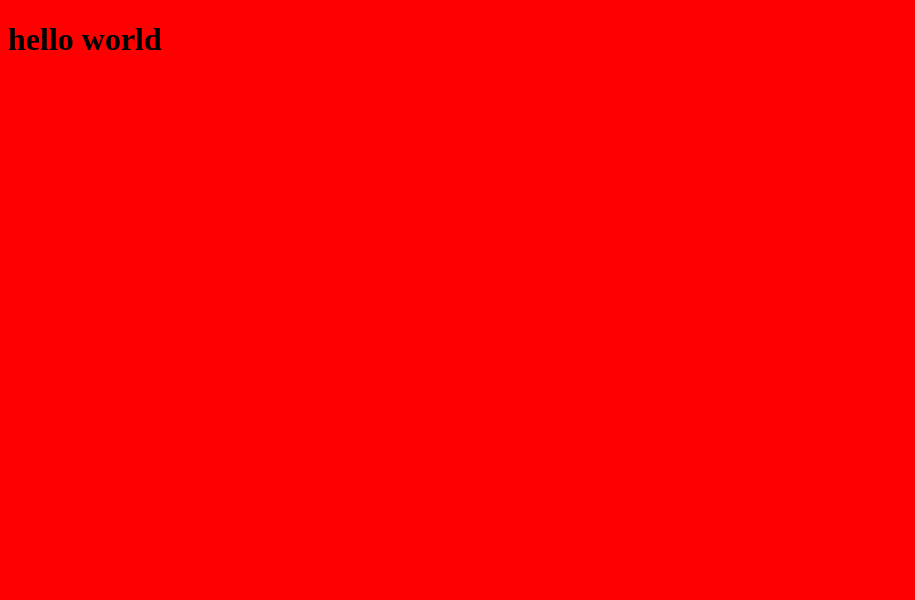
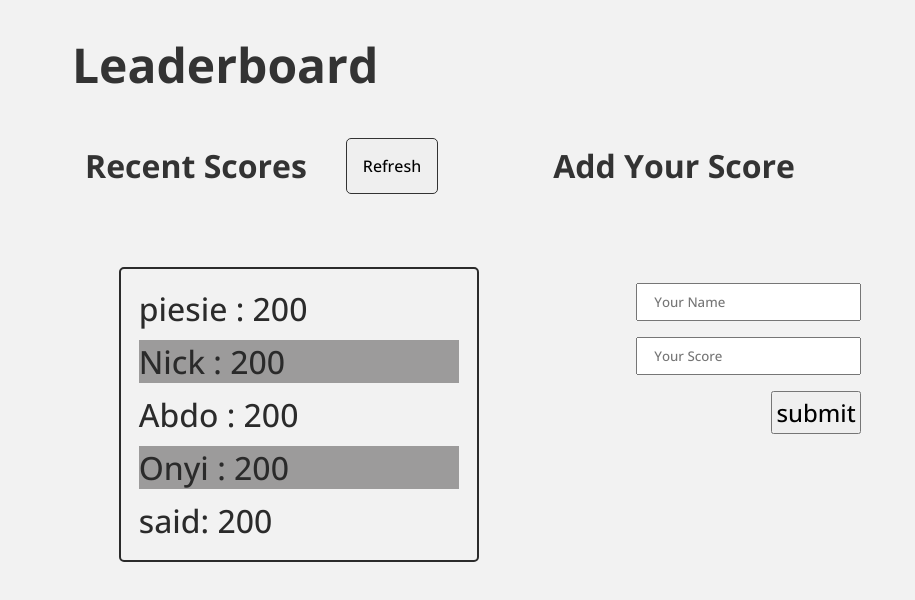
Before and after one commit to nickemma/leaderboard, a website built with webpack: page src/index.html in a window 1280 px wide. Shown: the whole page, without its empty margins (0-915 px from the left). Built offline with nearby package versions, Linux system fonts and the light colour scheme.

Commit message:
add the structure and the design wireframe

```diff
--- a/src/index.html
+++ b/src/index.html
@@ -7,6 +7,37 @@
     <title>Leaderboard</title>
   </head>
   <body>
-    <h1>hello world</h1>
+    <header class="header">
+      <h1>Leaderboard</h1>
+    </header>
+    <section class="container-inner">
+      <div class="main">
+        <div class="leaderboard">
+          <h2>Recent scores</h2>
+          <button id="refresh-btn">Refresh</button>
+        </div>
+        <div class="add">
+          <h2>add your score</h2>
+        </div>
+      </div>
+      <div class="score">
+        <ul class="scorelist">
+          <li>piesie : 200</li>
+          <li>Nick : 200</li>
+          <li>Abdo : 200</li>
+          <li>Onyi : 200</li>
+          <li>said: 200</li>
+        </ul>
+        <form action="" method="post">
+          <div>
+            <input type="text" name="name" placeholder="Your Name" />
+          </div>
+          <div>
+            <input type="text" name="score" placeholder="Your Score" />
+          </div>
+          <button type="submit" value="Add" id="add-btn">submit</button>
+        </form>
+      </div>
+    </section>
   </body>
 </html>
--- a/src/styles.css
+++ b/src/styles.css
@@ -1,3 +1,133 @@
+@import url('https://fonts.googleapis.com/css2?family=Lato:wght@400;700&family=Open+Sans:wght@500;700;800&display=swap');
+
+* {
+  margin: 0;
+  padding: 0;
+  box-sizing: border-box;
+  outline: none;
+  transition: all 0.2s linear;
+  font-family: 'Open Sans', sans-serif;
+}
+
 body {
-  background: red;
+  background-color: #f2f2f2;
+  width: 1200px;
+  max-width: 100%;
+  margin: 0 auto;
 }
+
+h1 {
+  font-size: 3rem;
+  padding: 2rem;
+  color: #333;
+}
+
+.main {
+  display: flex;
+  align-items: center;
+  padding-bottom: 65px;
+}
+
+.main h2 {
+  font-size: 2rem;
+  color: #333;
+  margin-right: 1.5rem;
+  padding: 15px;
+  text-transform: capitalize;
+  margin-left: 30px;
+}
+
+.main button {
+  font-size: 1rem;
+  outline: none;
+  border: 1px solid #333;
+  padding: 1rem 1rem;
+  border-radius: 5px;
+}
+
+.add {
+  margin: 0 70px;
+  align-items: center;
+}
+
+.leaderboard {
+  display: flex;
+  align-items: center;
+}
+
+.score {
+  display: flex;
+  justify-content: space-around;
+  width: 75%;
+}
+
+.scorelist {
+  list-style: none;
+  color: blue;
+  font-size: 2rem;
+  border: 2px solid #2b2b2b;
+  padding: 0.5rem 0.5rem;
+  border-radius: 5px;
+  width: 40%;
+}
+
+.scorelist li {
+  margin: 10px;
+}
+
+.scorelist li:nth-child(odd) {
+  background-color: #f2f2f2;
+  color: #2b2b2b;
+}
+
+.scorelist li:nth-child(even) {
+  background-color: rgb(156, 155, 155);
+  color: #2a2a2a;
+}
+
+form {
+  width: 25%;
+}
+
+form input {
+  width: 100%;
+  padding: 0.5rem 1rem;
+  margin-top: 1rem;
+}
+
+#add-btn {
+  padding: 0.2rem;
+  margin-top: 1rem;
+  margin-left: 60%;
+  font-size: 1.5rem;
+}
+
+@media screen and (max-width: 768px) {
+  body {
+    width: 100%;
+  }
+
+  section {
+    margin: 1rem 2rem;
+  }
+
+  .main {
+    flex-direction: column;
+  }
+
+  .leaderboard {
+    margin: 1rem 0;
+  }
+
+  .leaderboard h2 {
+    font-size: 1.8rem;
+  }
+
+  .add h2 {
+    font-size: 1.8rem;
+  }
+
+  .scores {
+    flex-direction: column;
+  }
+}
```
